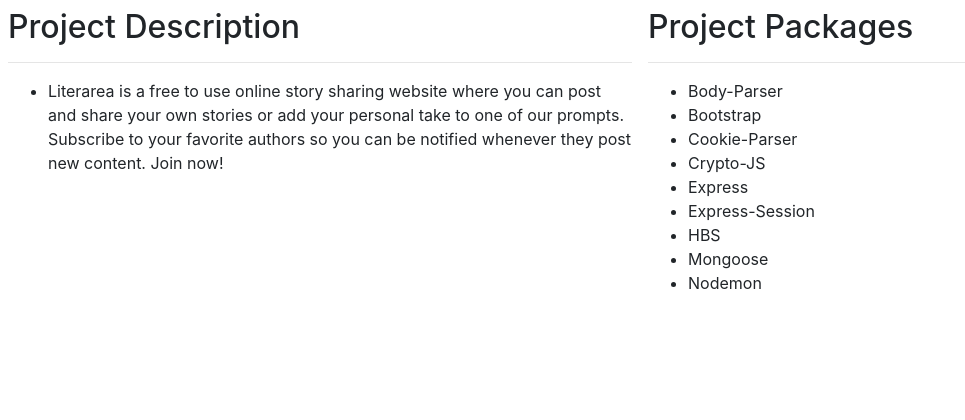
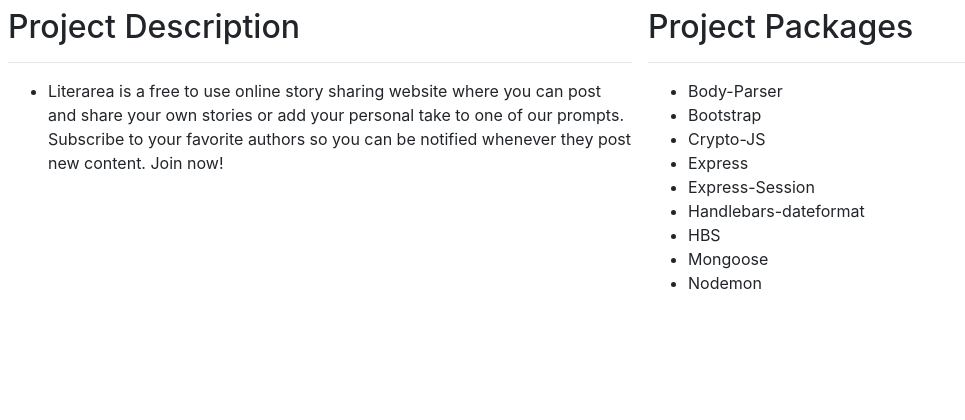
Before and after one commit to hans-ramos/Literarea, a Node server app: page /user/about_us in a window 1280 px wide. Shown: the part 80-500 px from the top of the page, without its empty margins (0-965 px from the left). Run offline with Node 20, Linux system fonts and the light colour scheme; some libraries are stand-ins or nearby versions.

Commit message:
Edited about us

```diff
--- a/controllers/index.js
+++ b/controllers/index.js
@@ -1,7 +1,6 @@
 const express = require("express")
 const session = require("express-session")
 const bodyparser = require("body-parser")
-const cookieparser = require("cookie-parser")
 const e = require("express")
 const { handlebars } = require("hbs")
 const hbs = ("hbs")
--- a/controllers/prompt.js
+++ b/controllers/prompt.js
@@ -1,7 +1,6 @@
 const express = require("express")
 const session = require("express-session")
 const bodyparser = require("body-parser")
-const cookieparser = require("cookie-parser")
 const e = require("express")
 const { handlebars } = require("hbs")
 const hbs = ("hbs")
--- a/controllers/story.js
+++ b/controllers/story.js
@@ -1,7 +1,6 @@
 const express = require("express")
 const session = require("express-session")
 const bodyparser = require("body-parser")
-const cookieparser = require("cookie-parser")
 const e = require("express")
 const { handlebars } = require("hbs")
 const hbs = ("hbs")
--- a/controllers/user.js
+++ b/controllers/user.js
@@ -1,7 +1,6 @@
 const express = require("express")
 const session = require("express-session")
 const bodyparser = require("body-parser")
-const cookieparser = require("cookie-parser")
 const e = require("express")
 const { handlebars } = require("hbs")
 const hbs = ("hbs")
--- a/package.json
+++ b/package.json
@@ -11,7 +11,6 @@
   "license": "ISC",
   "dependencies": {
     "body-parser": "^1.19.0",
-    "cookie-parser": "^1.4.5",
     "crypto-js": "^4.0.0",
     "express": "^4.17.1",
     "express-session": "^1.17.1",
--- a/views/about_us.hbs
+++ b/views/about_us.hbs
@@ -92,10 +92,10 @@
                             <ul class="ulContent">
                                 <li>Body-Parser</li>
                                 <li>Bootstrap</li>
-                                <li>Cookie-Parser</li>
                                 <li>Crypto-JS</li>
                                 <li>Express</li>
                                 <li>Express-Session</li>
+                                <li>Handlebars-dateformat</li>
                                 <li>HBS</li>
                                 <li>Mongoose</li>
                                 <li>Nodemon</li>
```
Also changed, not shown: 1 other file.
